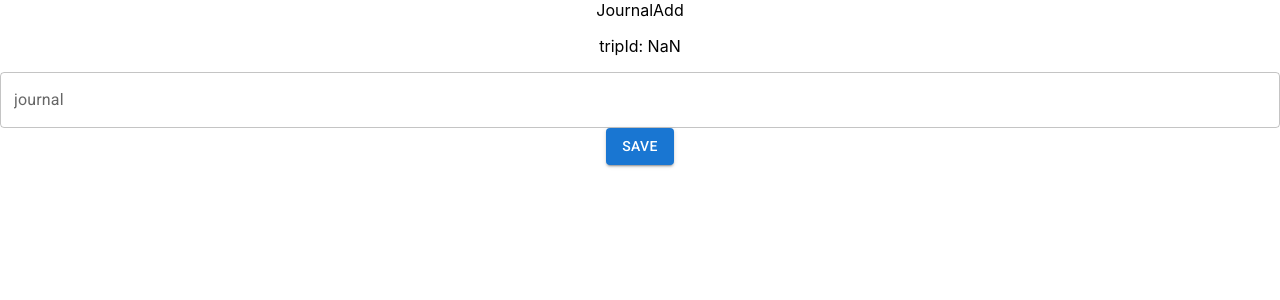
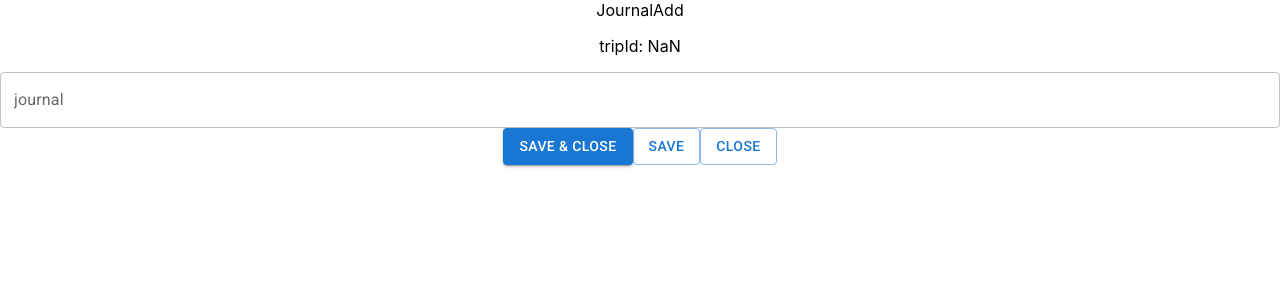
Before and after one commit to ProductivityTools-Trips/ProductivityTools.Trips.Web, a React (Create React App) app: page /JournalAdd in a window 1280 px wide. Shown: the top 300 px of the page. Built offline with nearby package versions, Linux system fonts and the light colour scheme; no server answers; the HTML template or start-up script is replaced by a standard one.

Commit message:
journal lists

```diff
--- a/src/Components/JournalAdd/index.js
+++ b/src/Components/JournalAdd/index.js
@@ -5,7 +5,7 @@ import service from "../../services/apiService";
 
 function JournalAdd() {
 
-
+    const navigate = useNavigate();
     const [searchParams, setSearchParams] = useSearchParams();
     const id = parseInt(searchParams.get("tripId"));
 
@@ -32,13 +32,27 @@ function JournalAdd() {
         }
     }
 
+    const saveAndClose = async () => {
+        await save();
+        navigate('/tripdetail/' + id, { replace: true })
+    }
+
+    const close = async () => {
+        await save();
+        navigate('/tripdetail/' + id, { replace: true })
+    }
+
     return (
         <div>
             JournalAdd
             <p>tripId: {id}</p>
             <div><TextField label="journal" multiline value={journal.notes} onChange={journalChange} fullWidth></TextField></div>
-            <Button variant="contained" onClick={save}>Save</Button>
+            <Button variant="contained" onClick={saveAndClose}>Save & Close</Button>
+            <Button variant="outlined" onClick={save}>Save</Button>
+            <Button variant="outlined" onClick={close}>Close</Button>
+
         </div>
+
     )
 }
 
--- a/src/Components/JournalList/index.js
+++ b/src/Components/JournalList/index.js
@@ -1,6 +1,32 @@
-function JournalList(){
-    return(
-        <div>Journal list</div>
+import { useEffect, useState } from "react";
+import service from "../../services/apiService";
+import { useParams } from 'react-router-dom'
+
+function JournalList() {
+
+    let params = useParams();
+    const [journals, setJournals] = useState([]);
+
+    useEffect(() => {
+        const fetchData = async () => {
+            const r = await service.getJournal(params.id);
+            setJournals(r);
+        }
+        fetchData();
+    }, [])
+
+
+    return (
+        <div>
+
+            {console.log("jornals")}
+            {console.log(journals)}
+            {journals.map(x => {
+                return (
+                    <div>{x.notes}</div>
+                )
+            })}
+        </div>
     )
 }
 
--- a/src/services/apiService.js
+++ b/src/services/apiService.js
@@ -76,6 +76,11 @@ async function getCategoryDictionary() {
     return response.data;
 }
 
+async function getJournal(tripId){
+    const response=await axios.get(`${config.PATH_BASE}/Journal/GetForTrip?tripId=${tripId}`)
+    return response.data;
+}
+
 async function addJournal(journal) {
     const response = await axios.post(`${config.PATH_BASE}/Journal/Add`, journal)
     return response.data;
@@ -102,6 +107,7 @@ const service = {
     addExpense,
     getCurrencyDictionary,
     getCategoryDictionary,
+    getJournal,
     addJournal,
     updateJournal
 }
```
